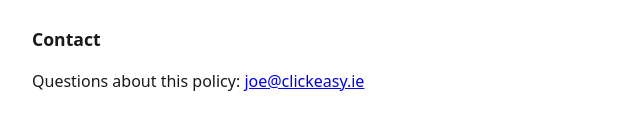
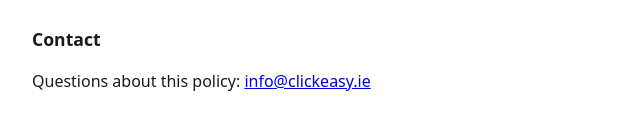
Before and after one commit to anchoill1/independent-me, a plain HTML site: page index.html in a window 1280 px wide. Shown: the part 1236-1366 px from the top of the page, 272-912 px from the left. Drawn offline with Linux system fonts and the light colour scheme.

Commit message:
Update index.html

```diff
--- a/index.html
+++ b/index.html
@@ -58,7 +58,7 @@ information about children is gathered, stored, or shared.</p>
 date.</p>
 
 <h2>Contact</h2>
-<p>Questions about this policy: <a href="mailto:joe@clickeasy.ie">joe@clickeasy.ie</a></p>
+<p>Questions about this policy: <a href="mailto:info@clickeasy.ie">info@clickeasy.ie</a></p>
 
 </body>
 </html>
```
